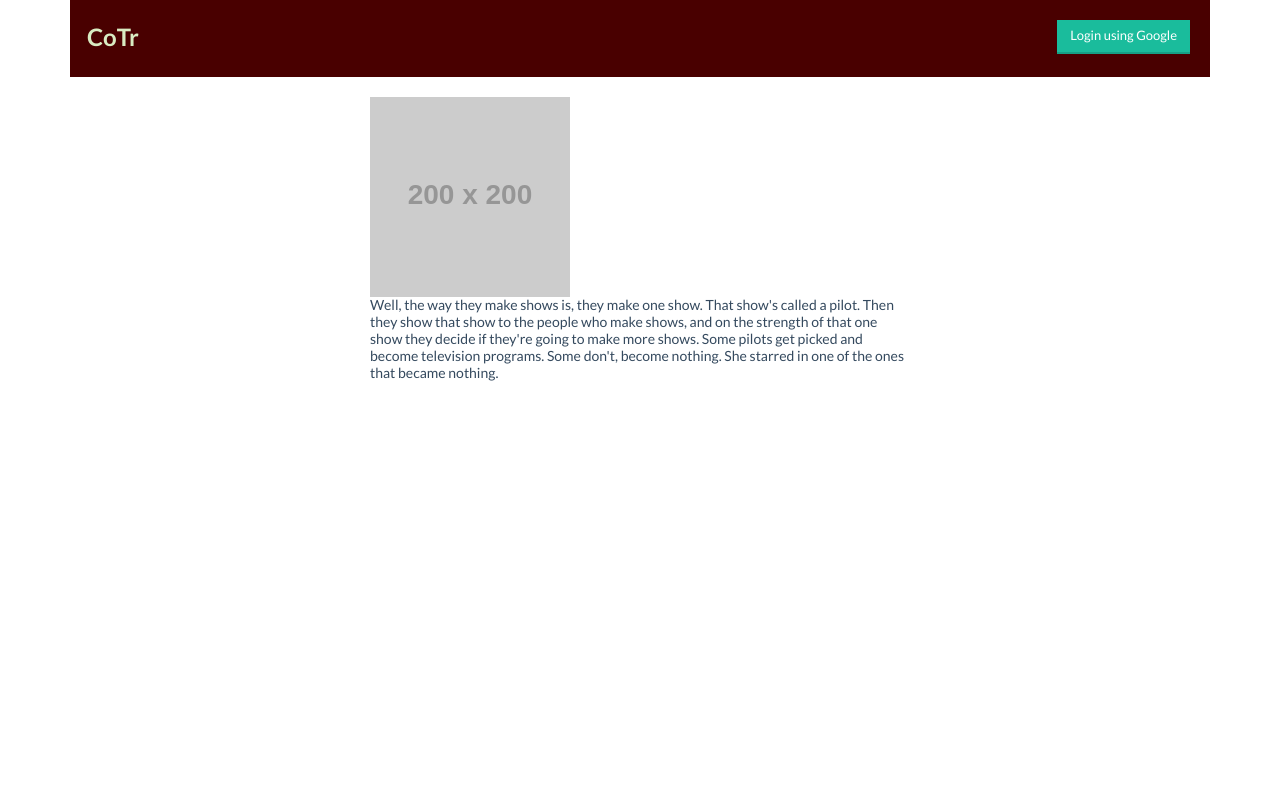
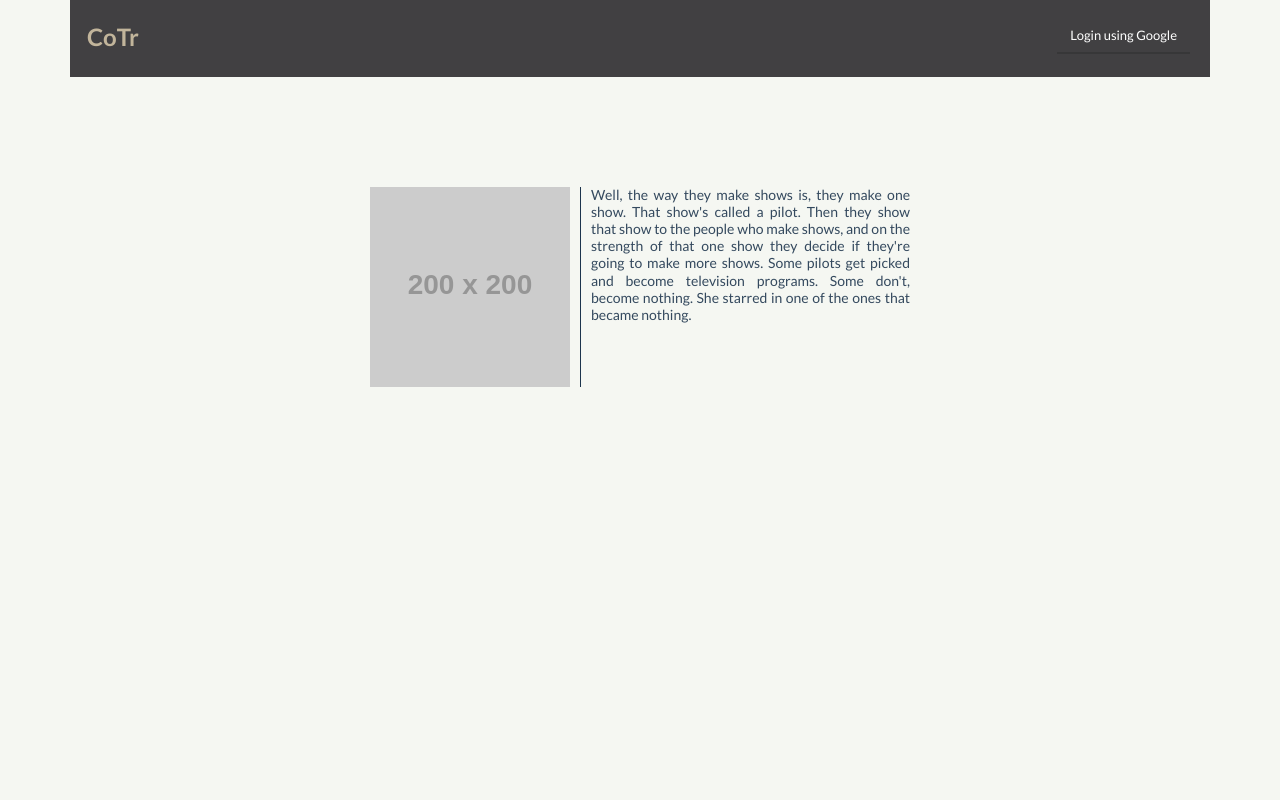
Before and after one commit to somrahul/TradeCollab, a PHP site: page /TradeCollab/ in a window 1280 px wide. Run offline with PHP 8.4, Linux system fonts and the light colour scheme; grey boxes labelled with a size stand in for pictures from a placeholder-image service; some libraries are stand-ins or nearby versions.

Commit message:
change in css and index php

```diff
--- a/css/top.css
+++ b/css/top.css
@@ -1,8 +1,40 @@
+html, body {
+  height: 100%;
+}
+
 * {
   		-webkit-border-radius: 0 !important;
         -moz-border-radius: 0 !important;
           border-radius: 0 !important;
 }
-.navbar-inner{background-color: #490000;}
+.navbar-inner{background-color: #414042;}
 
-.navbar .navbar-brand {color:#D9EBC2;}
+.navbar .navbar-brand {color:#C2B59B;}
+.navbar .navbar-brand:hover {color:#9B8579;}
+
+.btn.btn-primary {
+  background-color: #414042;
+}
+
+.btn.btn-primary:hover,
+.btn.btn-primary:focus,
+.btn-group:focus .btn.btn-primary.dropdown-toggle {
+  background-color: #5E5E5E;
+}
+
+body {background-color: #F5F7F2;}
+
+.abtcotr{text-align: justify;
+	margin-top:90px;
+}
+
+.cotrdesc{
+	padding-left:10px;
+	margin-left:10px;
+
+}
+
+.cotrimg{float:left;
+padding-right: 10px;
+margin-right: 10px;
+border-right:1px solid #1c344d;}
```
